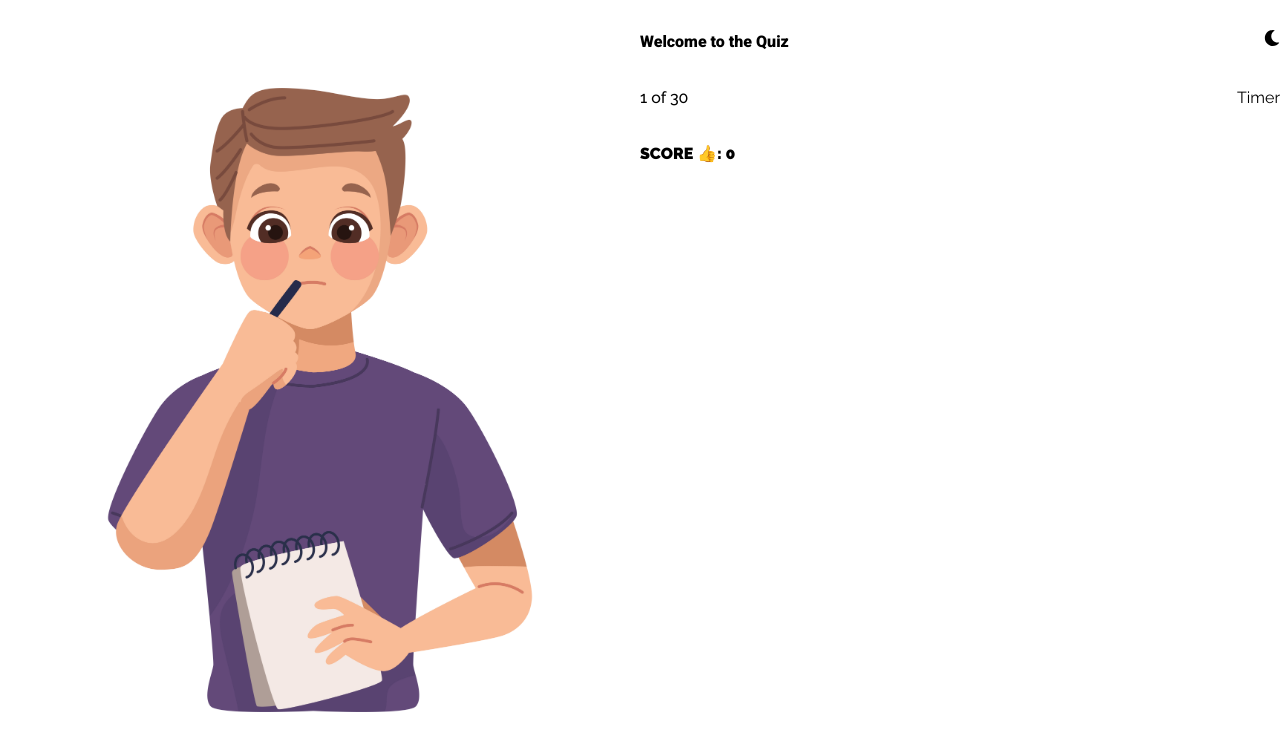
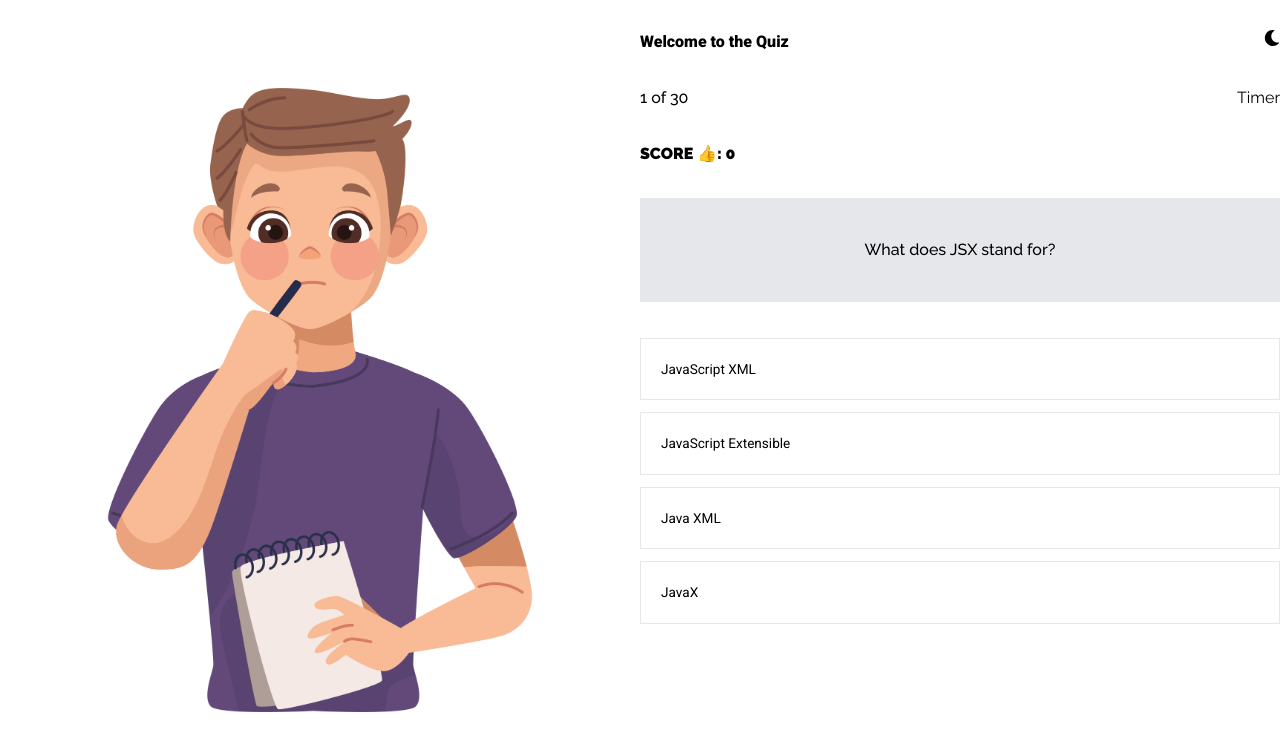
Before and after one commit to vader2k/Quiz-app, a React (Vite) app: page /quiz in a window 1280 px wide. Shown: the top 750 px of the page. Built offline with nearby package versions, Linux system fonts and the light colour scheme.

Commit message:
made the question number dynamic

```diff
--- a/src/index.js
+++ b/src/index.js
@@ -1,4 +1,4 @@
-export const Questions = [
+export const quiz = [
     {
         id:1,
         question: "What does JSX stand for?",
--- a/src/pages/Quiz.jsx
+++ b/src/pages/Quiz.jsx
@@ -1,15 +1,25 @@
 import { useState, useEffect } from "react"
 import { FaMoon } from "react-icons/fa";
 import { FaSun } from "react-icons/fa6";
-import { Questions } from "..";
+import { quiz } from "..";
 import Timer from "../component/Timer";
 import bg from '../assets/jack.jpg'
+
 
 const Quiz = () => {
   // getting my username back from local storage
   const username = localStorage.getItem('username')
-  const numberOfQuestions = Questions.length
+  //getting the question length and current question
+  const numberOfQuestions = quiz.length
   const [ score, setScore ] = useState(0)
+  const [ stopTimer, setStopTimer ] = useState(false)
+  const [ questionNumber, setQuestionNumber ] = useState(1)
+  const [ question, setQuestion ] = useState(null)
+  const [ selectedAnswer, setSelectedAnswer ] = useState(null)
+
+  useEffect(()=> {
+    setQuestion(quiz[questionNumber - 1])
+  },[quiz, questionNumber])
 
   return (
     <div className="flex items-start justify-between">
@@ -30,18 +40,29 @@ const Quiz = () => {
         </div>
 
         <div className="flex items-center justify-between">
-          <div className="font-medium">1 of {numberOfQuestions}</div>
+          <div className="font-medium">{questionNumber} of {numberOfQuestions}</div>
           <Timer />
         </div>
         <div>
           <h1 className="font-bold">SCORE 👍: <span>{score}</span></h1>
         </div>
 
-        <div>
-
+        <div className="flex flex-col gap-6">
+          <div className="w-full bg-gray-200 p-10 text-center font-medium">
+            {question?.question}
+          </div>
+          <div className="">
+            {question?.answers.map((a, index)=>(
+              <div
+                className="border p-5 font-Roboto text-[0.85rem] cursor-pointer mt-3 hover:bg-gray-200"
+                key={index}
+                >
+                {a.options}
+              </div>
+            ))}
+          </div>
         </div>
       </div>
-
     </div>
   )
 }
```
